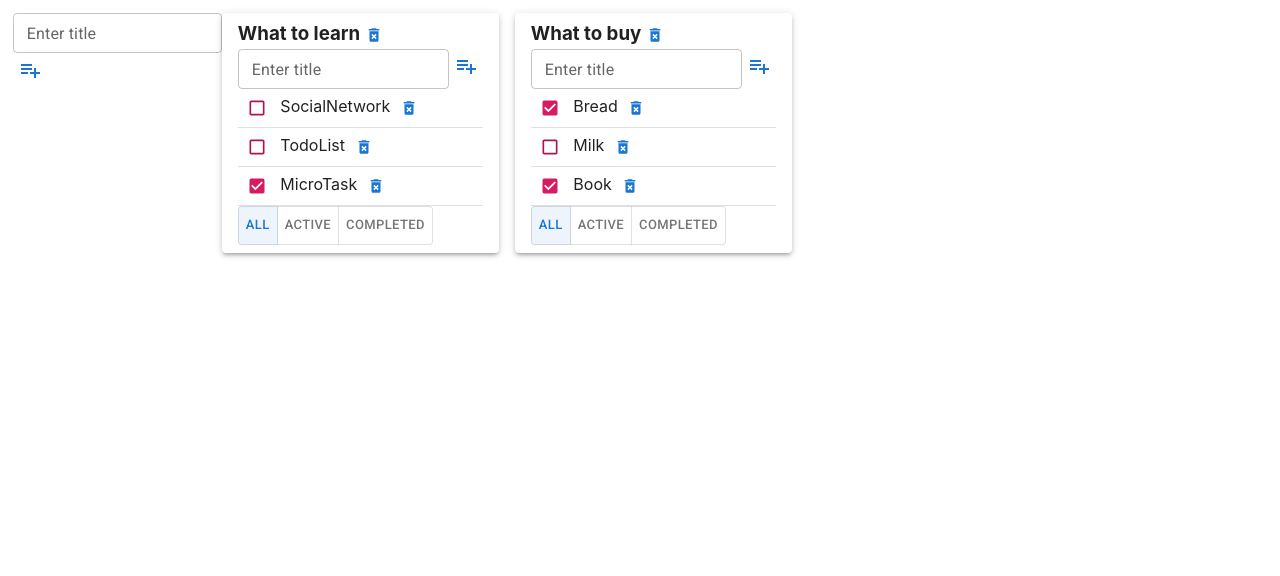
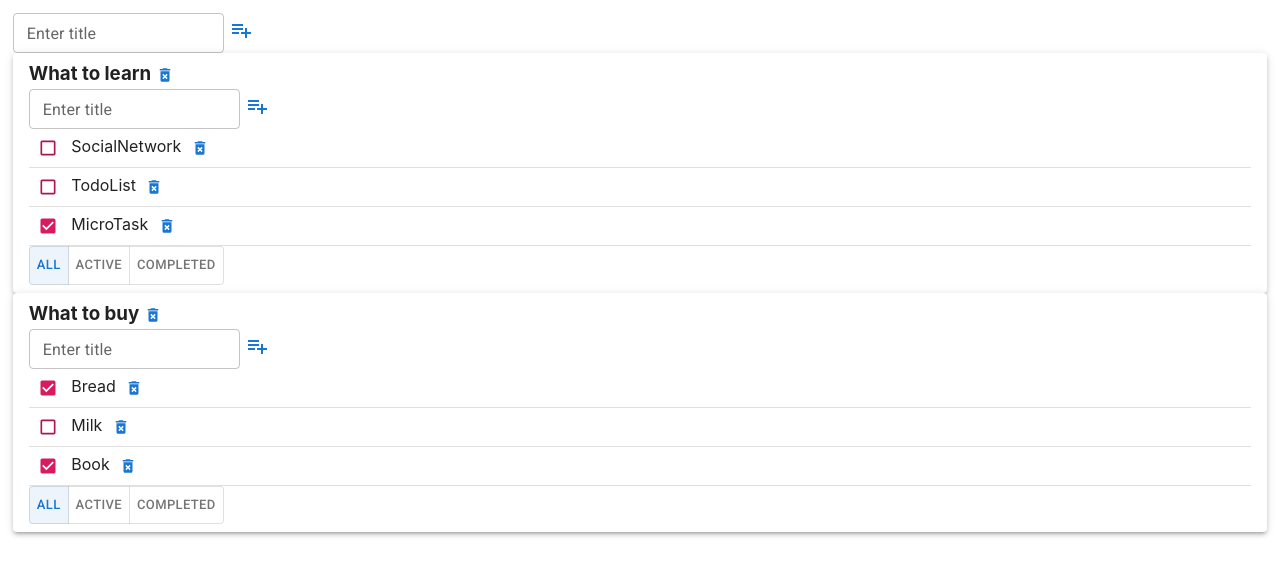
Before and after one commit to LavrishinA/todolist, a React (Create React App) app: page / in a window 1280 px wide. Shown: the top 576 px of the page. Built offline with nearby package versions, Linux system fonts and the light colour scheme.

Commit message:
feat: add AddItemForm component

```diff
--- a/src/AddItemForm.tsx
+++ b/src/AddItemForm.tsx
@@ -1,6 +1,7 @@
 import React, {ChangeEvent, KeyboardEvent, useState} from "react";
-import {IconButton, TextField} from "@mui/material";
-import {PlaylistAddSharp} from '@mui/icons-material/';
+import IconButton from "@mui/material/IconButton";
+import  TextField from "@mui/material/TextField";
+import PlaylistAddSharp from '@mui/icons-material/PlaylistAddSharp';
 
 type AddItemFormPropsType = {
     onAddItem: (title: string) => void
--- a/src/App.tsx
+++ b/src/App.tsx
@@ -4,16 +4,15 @@ import TodoList, {TaskType} from "./TodoList";
 import {FilterType} from "./CommonTypes/FilterType";
 import {v1} from "uuid";
 import {AddItemForm} from "./AddItemForm";
-import {Grid, Paper} from "@mui/material";
+import Paper from "@mui/material/Paper";
 
-
-type TodoListType = {
+export type TodoListType = {
     id: string
     listTitle: string
     filter: FilterType
 }
 
-type TasksObjType = {
+export type TasksObjType = {
     [key: string]: Array<TaskType>
 }
 const todolist1 = v1();
@@ -60,7 +59,10 @@ function App() {
     }
 
     function onCheckTaskItem(id: string, isDone: boolean, todoListId: string) {
-        setTasksObj({...tasksObj, [todoListId]: tasksObj[todoListId].map(task => task.id === id ? {...task, isDone} : task)})
+        setTasksObj({
+            ...tasksObj,
+            [todoListId]: tasksObj[todoListId].map(task => task.id === id ? {...task, isDone} : task)
+        })
         // const tasks = tasksObj[todoListId];
         // const checkedTask = tasks.find(t => t.id === id)
         // if (!checkedTask) return
@@ -103,11 +105,11 @@ function App() {
 
 
     return (
-        <Grid container className="App">
-            <Grid item xs={2}>
+        <main className="App">
+
             <AddItemForm onAddItem={onAddTodoList}/>
-            </Grid>
-            <Grid item container spacing={2} xs={10}>
+
+            <div>
                 {
                     todolists.map(tl => {
                         let tasksForTodoList = tasksObj[tl.id]
@@ -118,10 +120,9 @@ function App() {
                             tasksForTodoList = tasksForTodoList.filter(task => task.isDone)
                         }
                         return (
-                            <Grid item>
-                                <Paper elevation={3} className="todolist">
-                                    <TodoList key={tl.id}
-                                              id={tl.id}
+
+                            <Paper elevation={3} className="todolist" key={tl.id}>
+                                <TodoList id={tl.id}
                                           title={tl.listTitle}
                                           filterValue={tl.filter}
                                           tasks={tasksForTodoList}
@@ -132,11 +133,11 @@ function App() {
                                           onCheckTaskItem={onCheckTaskItem}
                                           onDeleteTodolist={onDeleteTodolist}/>
                             </Paper>
-                            </Grid>)
+                        )
                     })
                 }
-            </Grid>
-        </Grid>
+            </div>
+        </main>
     )
 }
 
--- a/src/TodoList.tsx
+++ b/src/TodoList.tsx
@@ -2,9 +2,13 @@ import React, {ChangeEvent, FC} from "react";
 import {FilterType} from "./CommonTypes/FilterType";
 import {AddItemForm} from "./AddItemForm";
 import {EditableSpan} from "./EditableSpan";
-import {Box, Checkbox, Divider, IconButton, Paper, ToggleButton, ToggleButtonGroup} from "@mui/material";
-import {DeleteForever} from '@mui/icons-material';
+import Checkbox from "@mui/material/Checkbox";
+import Divider from "@mui/material/Divider";
+import IconButton from "@mui/material/IconButton";
+import ToggleButtonGroup from "@mui/material/ToggleButtonGroup";
+import DeleteForever from '@mui/icons-material/DeleteForever';
 import {pink} from "@mui/material/colors";
+import ToggleButton from "@mui/material/ToggleButton/ToggleButton";
 
 export type TaskType = {
     id: string
@@ -47,11 +51,10 @@ const TodoList: FC<TodoListPropsType> = (props) => {
         props.onAddTaskItem(title, props.id)
     }
 
-
+    const onChangeTitleTaskItem = (taskID: string, title: string) => props.onChangeTaskTitle(taskID, title, props.id)
     const tasksItems = props.tasks.map(task => {
             const onDeleteTaskItem = () => props.onDeleteTaskItem(task.id, props.id)
             const onCheckTaskItem = (e: ChangeEvent<HTMLInputElement>) => props.onCheckTaskItem(task.id, e.currentTarget.checked, props.id)
-            const onChangeTitleTaskItem = (title: string) => props.onChangeTaskTitle(task.id, title, props.id)
 
             return (
 
@@ -62,7 +65,7 @@ const TodoList: FC<TodoListPropsType> = (props) => {
                             color: pink[600],
                         },
                     }}/>
-                    <EditableSpan title={task.title} onChangeTitleTaskItem={onChangeTitleTaskItem}/>
+                    <EditableSpan title={task.title} onChangeTitleTaskItem={(title) => onChangeTitleTaskItem(task.id, title)}/>
                     <IconButton aria-label="delete" size="small" color="primary" onClick={onDeleteTaskItem}>
                         <DeleteForever fontSize="inherit"/>
                     </IconButton>
@@ -71,7 +74,6 @@ const TodoList: FC<TodoListPropsType> = (props) => {
             )
         }
     )
-
 
     return (
         <>
```
Lines whose indentation alone changed are shown as unchanged.
